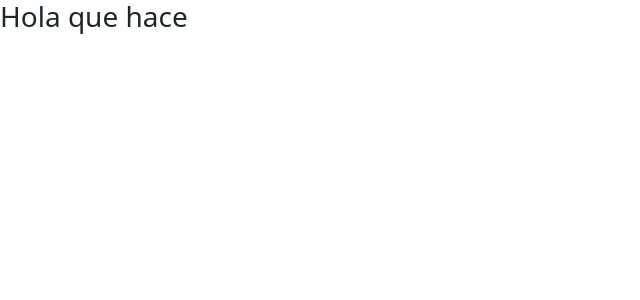
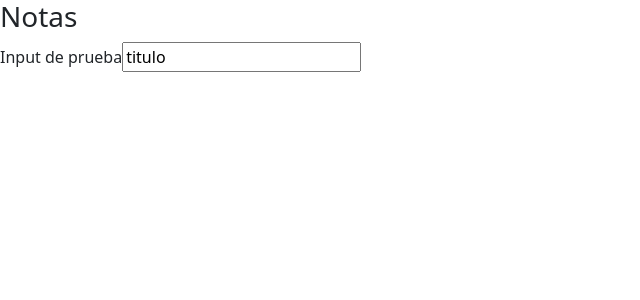
Before and after one commit to wichoburgos/notas, a React (Create React App) app: page / in a window 1280 px wide. Shown: the top 300 px of the page, without its empty margins (0-640 px from the left). Built offline with nearby package versions, Linux system fonts and the light colour scheme.

Commit message:
tercer commit

```diff
--- a/src/App.js
+++ b/src/App.js
@@ -1,10 +1,25 @@
 
 
 function App() {
+
+
+let varprueba = "titulo"
+  const handleChangePrueba = (event) => {
+varprueba = event.target.value
+
+
+
+  }
+
+
   return (
 <div className="App">
 
-<h3>Hola que hace</h3>
+<h3>Notas</h3>
+<label htmlFor="pruebaID">Input de prueba</label>
+
+<input id="pruebaID" name="InPUT" type="text" onChange={handleChangePrueba} value={varprueba}
+/>
 
 </div>
 );
```
